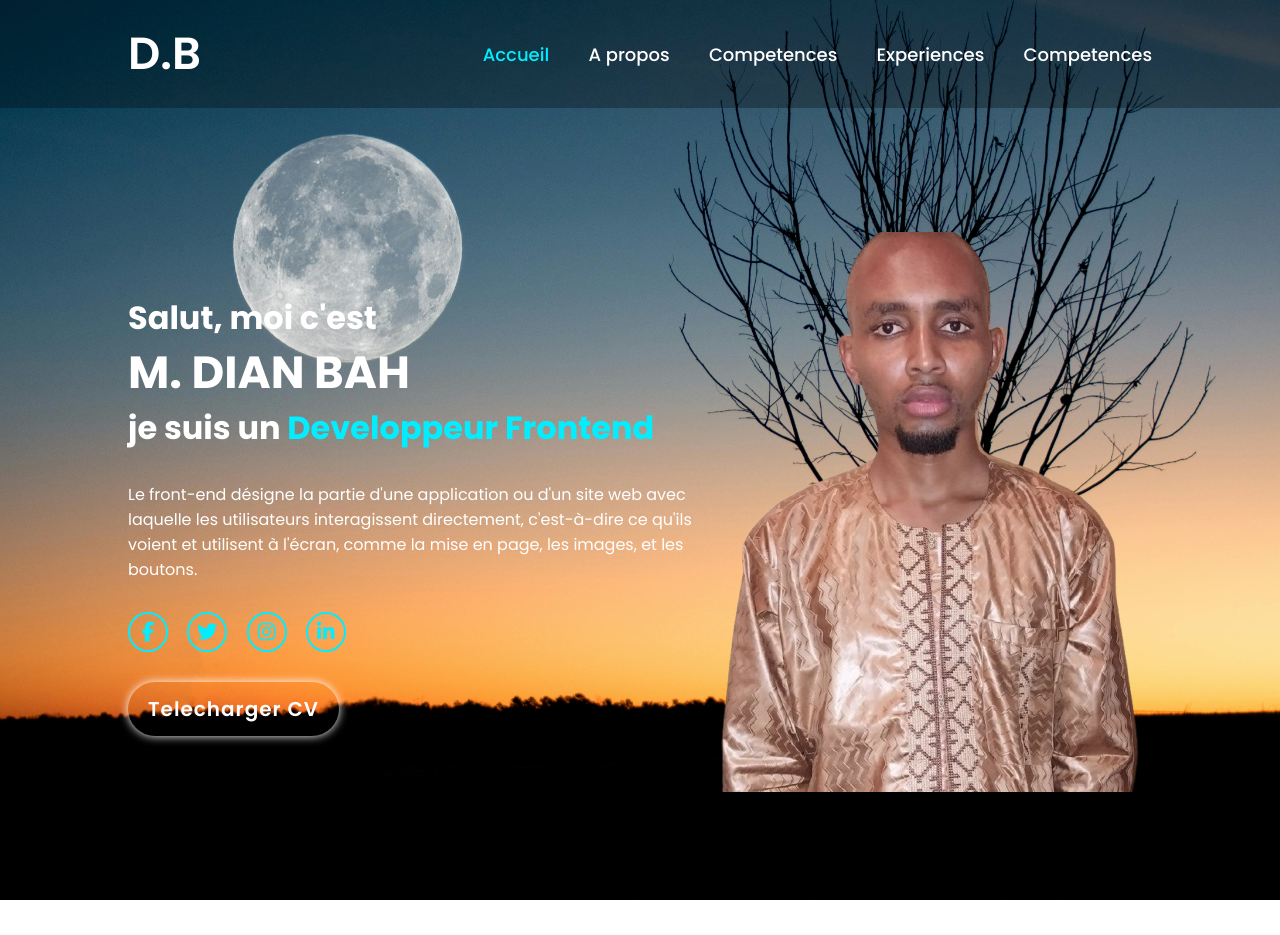
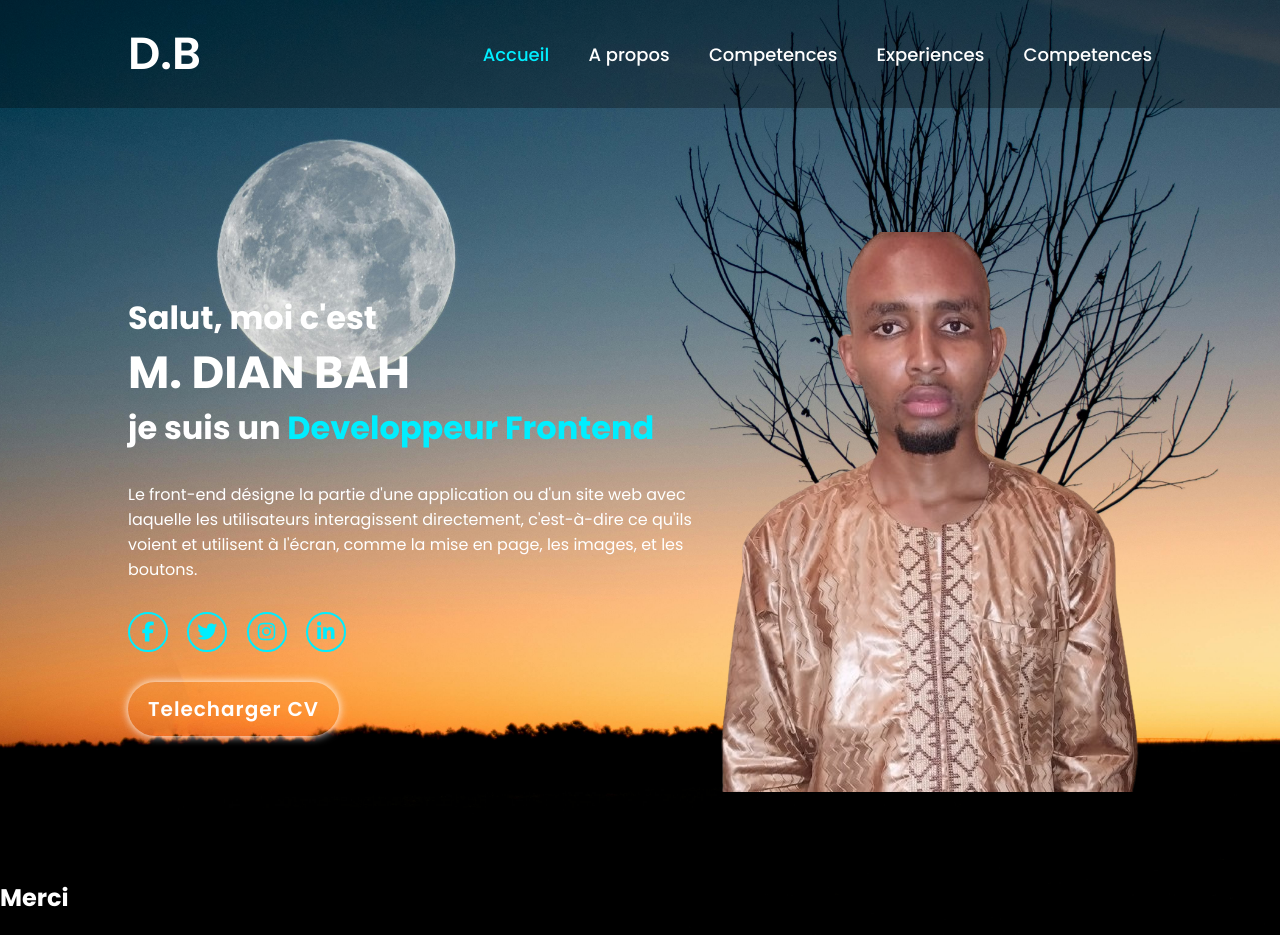
Before and after one commit to BAH1GIT/Mon-Portf_2, a plain HTML site: page index.html in a window 1280 px wide. Before the commit the page ends 900 px from the top, so only its background shows below. Drawn offline with Linux system fonts and the light colour scheme.

Commit message:
ajout -Merci-

```diff
--- a/index.html
+++ b/index.html
@@ -47,7 +47,9 @@
             <img src="image/20250203_20417-removebg-preview.png" alt="" style="width: 445; height: 460;">
         </div>
     </section>
-
+    <section class="sec2">
+        <h2>Merci </h2>
+    </section>
 </body>
 
 </html>
```
